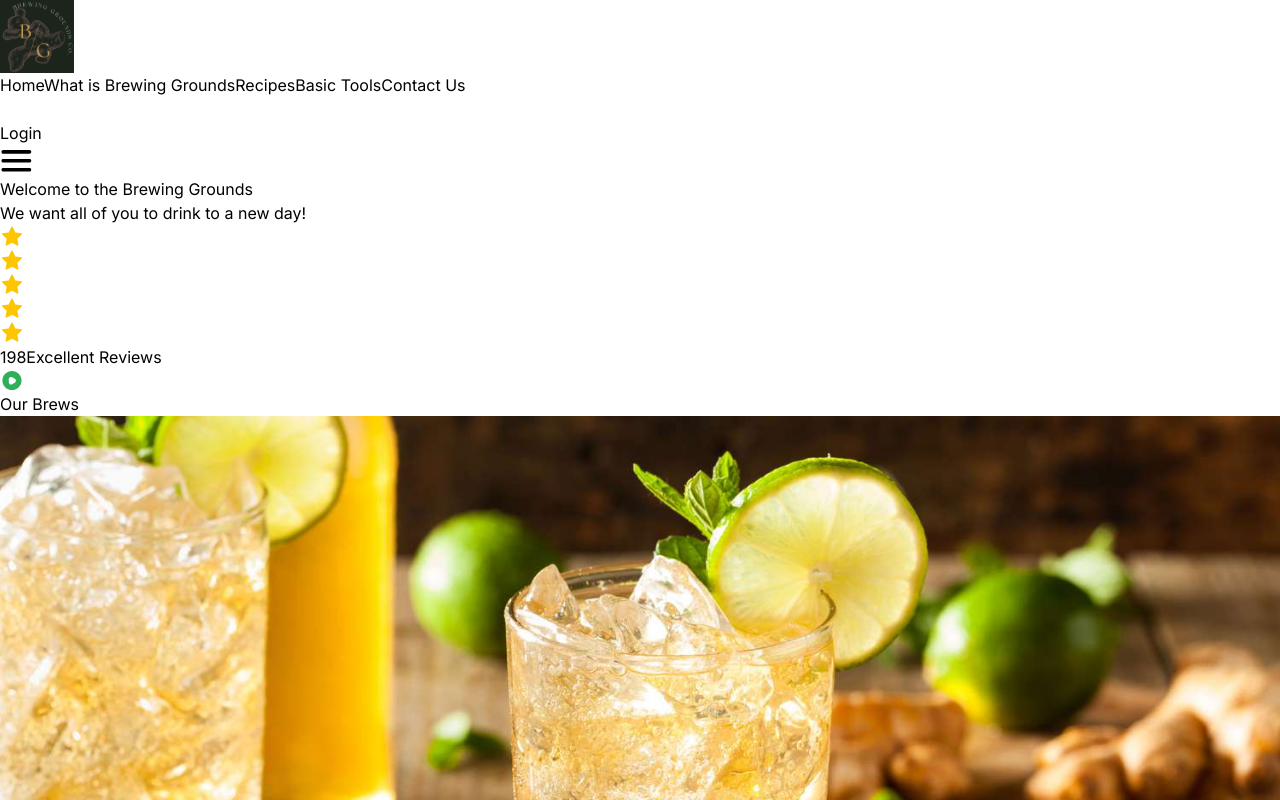
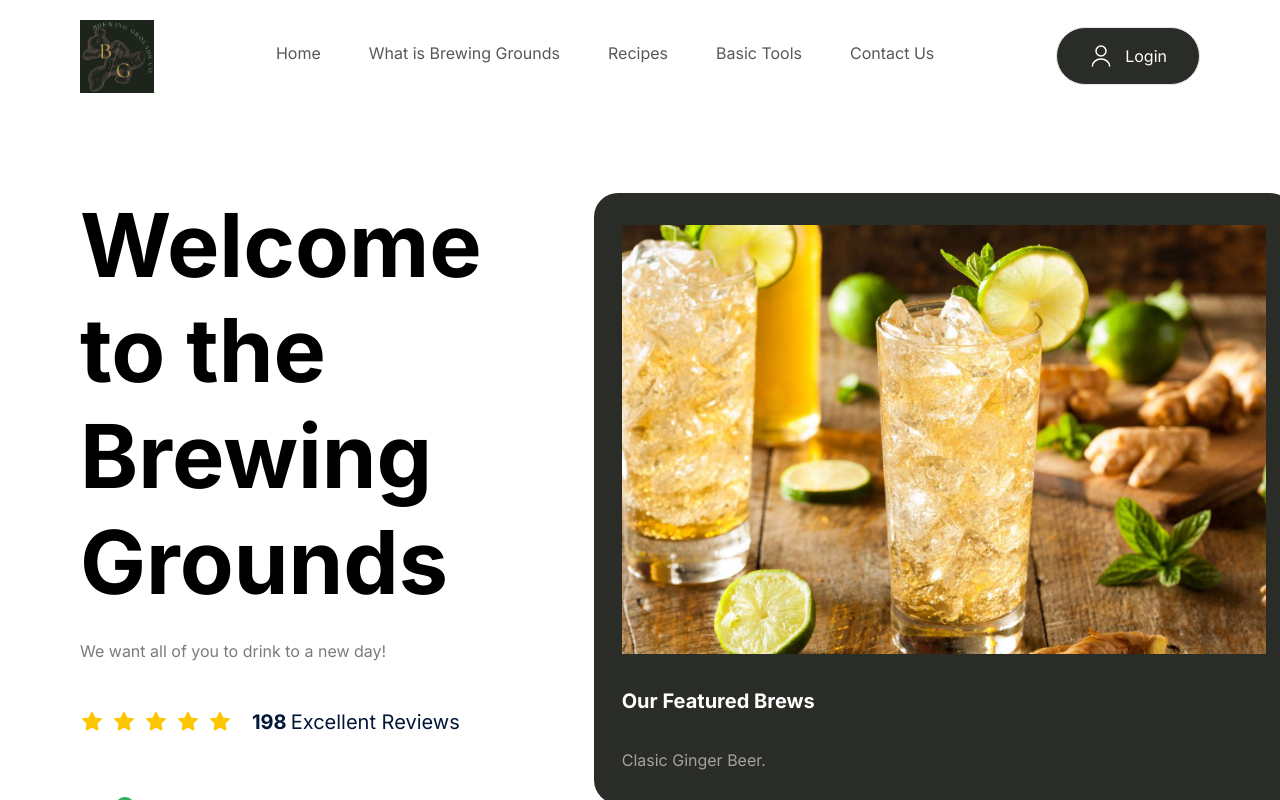
Before and after one commit to EDS435/fall2023_final, a Next.js app: page / in a window 1280 px wide. Shown: the top 800 px of the page. Built offline with nearby package versions, Linux system fonts and the light colour scheme.

Commit message:
Update-Site-2

```diff
--- a/tailwind.config.ts
+++ b/tailwind.config.ts
@@ -2,7 +2,7 @@
 module.exports = {
   content: [
     './pages/**/*.{js,ts,jsx,tsx,mdx}',
-    './components/**/*.{js,ts,jsx,tsx,mdx}',
+    './Components/**/*.{js,ts,jsx,tsx,mdx}',
     './src/app/**/*.{js,ts,jsx,tsx,mdx}',
   ],
   theme: {
```
Also changed, not shown: package.json (+6 -6 lines), 1 other file (tests, documents, lock files or other folders).
